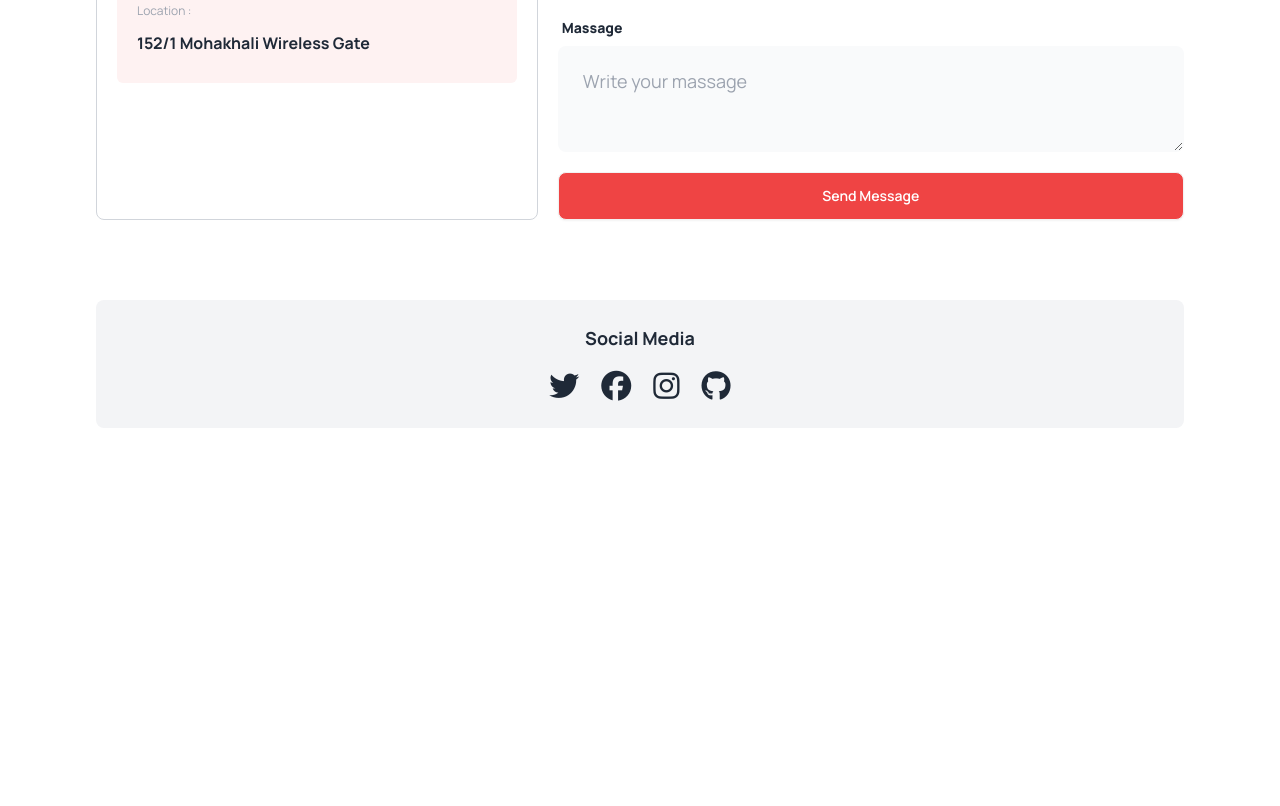
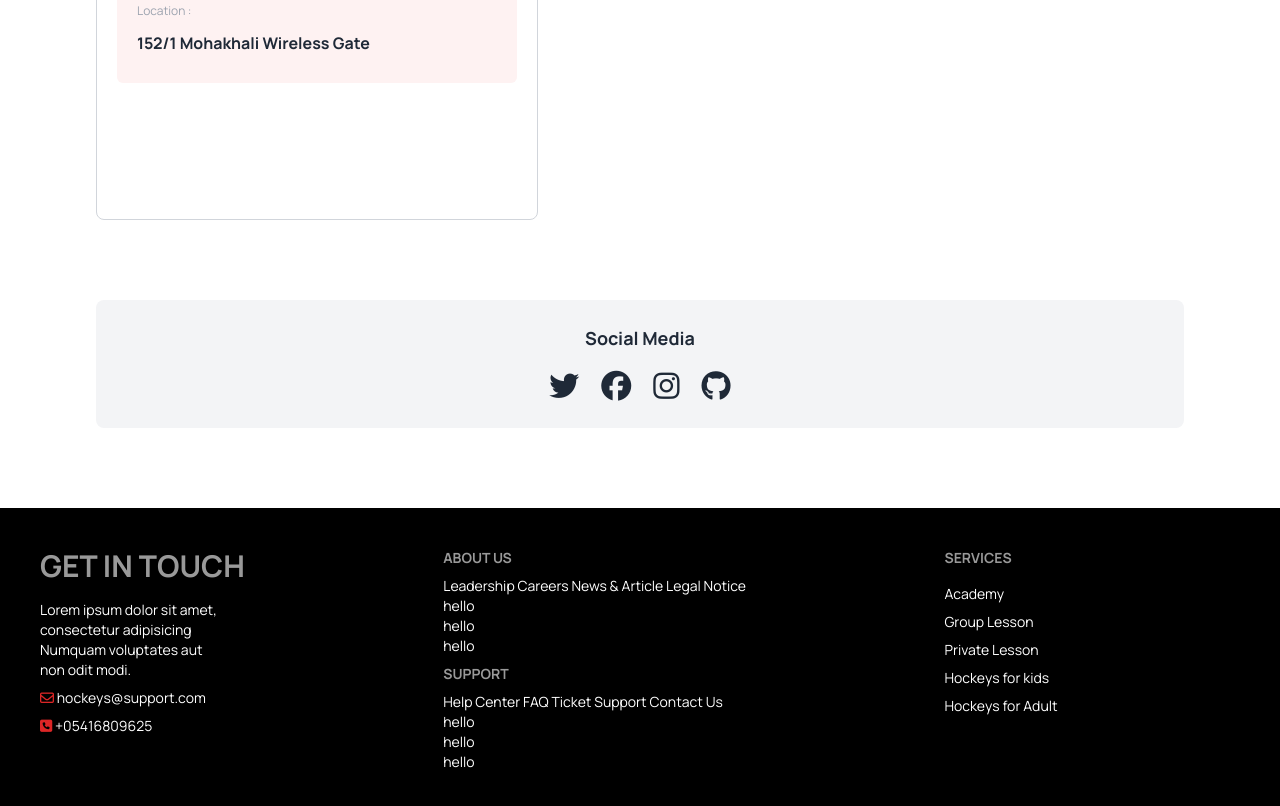
Before and after one commit to MUSTAKIMBIN/assignment-three, a plain HTML site: page index.html in a window 1280 px wide. Shown: the part 3310-4116 px from the top of the page. Before the commit the page ends 3818 px from the top, so only its background shows below. Drawn offline with nearby package versions, Linux system fonts and the light colour scheme.

Commit message:
added footer section

```diff
--- a/index.html
+++ b/index.html
@@ -379,7 +379,7 @@
       <!-- Get in touch section -->
       <section>
         <div
-          class=" text-center my-16 py-8 border-y border-x-0 border-dashed border-2 border-gray-300"
+          class="text-center my-16 py-8 border-y border-x-0 border-dashed border-2 border-gray-300"
         >
           <h2 class="section-title">Get In Touch</h2>
           <p class="text-xs text-gray-400">
@@ -388,7 +388,9 @@
           </p>
         </div>
         <div class="grid grid-cols-1 lg:grid-cols-12 gap-5 mb-10">
-          <div class="col-span-12 lg:col-span-5 p-5 rounded-lg border-[1px] border-gray-300 space-y-4">
+          <div
+            class="col-span-12 lg:col-span-5 p-5 rounded-lg border-[1px] border-gray-300 space-y-4"
+          >
             <div class="bg-green-50 h-40 space-y-3 p-5 rounded-md">
               <img src="Images/Group 1171275317.png" alt="" />
               <p class="text-xs text-gray-400">Phone Number :</p>
@@ -406,41 +408,57 @@
             </div>
           </div>
           <div class="col-span-12 lg:col-span-7">
-            <div class="grid grid-cols-1 lg:grid-cols-4 grid-rows-3 gap-5">
+            <div class="grid grid-cols-1 lg:grid-cols-4 grid-rows-3 gap-5 lg:h-1/3">
               <!-- one -->
-              <div class="col-span-4 lg:col-span-2 ">
-                <label class="form-control w-full ">
+              <div class="col-span-4 lg:col-span-2">
+                <label class="form-control w-full">
                   <div class="label">
                     <span class="label-text">Your name</span>
                   </div>
-                  <input type="text" placeholder="Enter your full name" class="input w-full bg-gray-50 " />
+                  <input
+                    type="text"
+                    placeholder="Enter your full name"
+                    class="input w-full bg-gray-50"
+                  />
                 </label>
               </div>
               <!-- two -->
-              <div class="col-span-4 lg:col-span-2 ">
-                <label class="form-control w-full ">
+              <div class="col-span-4 lg:col-span-2">
+                <label class="form-control w-full">
                   <div class="label">
                     <span class="label-text">Your email</span>
                   </div>
-                  <input type="text" placeholder="Enter your email" class="input bg-gray-50 w-full " />
+                  <input
+                    type="text"
+                    placeholder="Enter your email"
+                    class="input bg-gray-50 w-full"
+                  />
                 </label>
               </div>
               <!-- three -->
               <div class="col-span-4 lg:col-span-2">
-                <label class="form-control w-full ">
+                <label class="form-control w-full">
                   <div class="label">
                     <span class="label-text">Subject</span>
                   </div>
-                  <input type="text" placeholder="Enter your subject" class="input bg-gray-50 w-full " />
+                  <input
+                    type="text"
+                    placeholder="Enter your subject"
+                    class="input bg-gray-50 w-full"
+                  />
                 </label>
               </div>
               <!-- four -->
-              <div class="col-span-4 lg:col-span-2 ">
-                <label class="form-control w-full ">
+              <div class="col-span-4 lg:col-span-2">
+                <label class="form-control w-full">
                   <div class="label">
                     <span class="label-text">Phon Number</span>
                   </div>
-                  <input type="text" placeholder="Enter your phon number" class="input bg-gray-50 w-full " />
+                  <input
+                    type="text"
+                    placeholder="Enter your phon number"
+                    class="input bg-gray-50 w-full"
+                  />
                 </label>
               </div>
               <!-- five -->
@@ -449,9 +467,14 @@
                   <div class="label">
                     <span class="label-text">Massage</span>
                   </div>
-                  <textarea placeholder="Write your massage" class="textarea bg-gray-50 textarea-lg w-full" ></textarea>
+                  <textarea
+                    placeholder="Write your massage"
+                    class="textarea bg-gray-50 textarea-lg w-full"
+                  ></textarea>
                 </label>
-                <button class="btn btn-wide bg-red-500 w-full mt-5 text-white">Send Message</button>
+                <button class="btn btn-wide bg-red-500 w-full mt-5 text-white">
+                  Send Message
+                </button>
               </div>
             </div>
           </div>
@@ -470,6 +493,48 @@
         </div>
       </section>
     </main>
-    <footer></footer>
+    <footer class="footer p-10 bg-black text-white">
+      <nav>
+        <header class="footer-title text-3xl">Get In Touch</header>
+        <p>Lorem ipsum dolor sit amet, <br>consectetur adipisicing <br> Numquam voluptates aut <br> non odit modi.</p>
+        <p><i class="fa-regular fa-envelope text-red-600"></i> hockeys@support.com</p>
+        <p><i class="fa-solid fa-square-phone text-red-600"></i> +05416809625</p>
+
+      </nav>
+      <div >
+        <div class="grid grid-cols-2 lg:block">
+          <nav>
+            <header class="footer-title">About Us</header>
+            <a class="link link-hover">Leadership</a>
+            <a class="link link-hover">Careers</a>
+            <a class="link link-hover">News & Article</a>
+            <a class="link link-hover">Legal Notice</a>
+            <p>hello</p>
+            <p>hello</p>
+            <p>hello</p>
+          </nav>
+         </div>
+          <div>
+            <nav>
+              <header class="footer-title">Support</header>
+              <a class="link link-hover">Help Center</a>
+              <a class="link link-hover">FAQ</a>
+              <a class="link link-hover">Ticket Support</a>
+              <a class="link link-hover">Contact Us</a>
+              <p>hello</p>
+              <p>hello</p>
+              <p>hello</p>
+            </nav>
+          </div>
+      </div>
+      <nav>
+        <header class="footer-title">Services</header>
+        <a class="link link-hover">Academy</a>
+        <a class="link link-hover">Group Lesson</a>
+        <a class="link link-hover">Private Lesson</a>
+        <a class="link link-hover">Hockeys for kids</a>
+        <a class="link link-hover">Hockeys for Adult</a>
+      </nav>
+    </footer>
   </body>
 </html>
```
